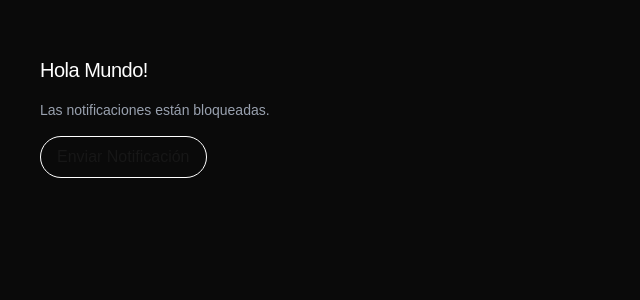
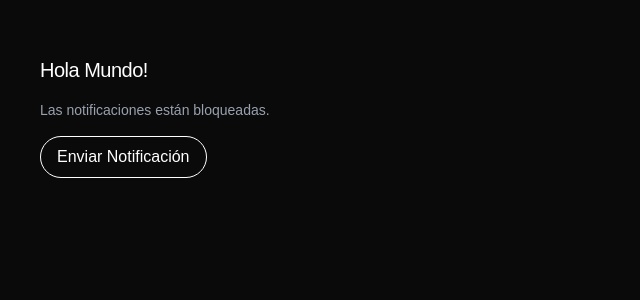
Before and after one commit to stuffsergio/noti, a Next.js app: page / in a window 1280 px wide. Shown: the top 300 px of the page, without its empty margins (0-640 px from the left). Built offline with nearby package versions, Linux system fonts and the light colour scheme.

Commit message:
pruebas de iOS

```diff
--- a/src/components/SendNotification.jsx
+++ b/src/components/SendNotification.jsx
@@ -6,13 +6,15 @@ export default function SendNotification() {
       method: "POST",
     });
 
-    alert("Notificación enviada 🚀");
+    setTimeout(() => {
+      alert("Notificación enviada 🚀");
+    }, 5000);
   };
 
   return (
     <button
       onClick={send}
-      className="px-4 py-2 border border-white rounded-full mt-4"
+      className="px-4 py-2 text-white border border-white rounded-full mt-4"
     >
       Enviar Notificación
     </button>
```
